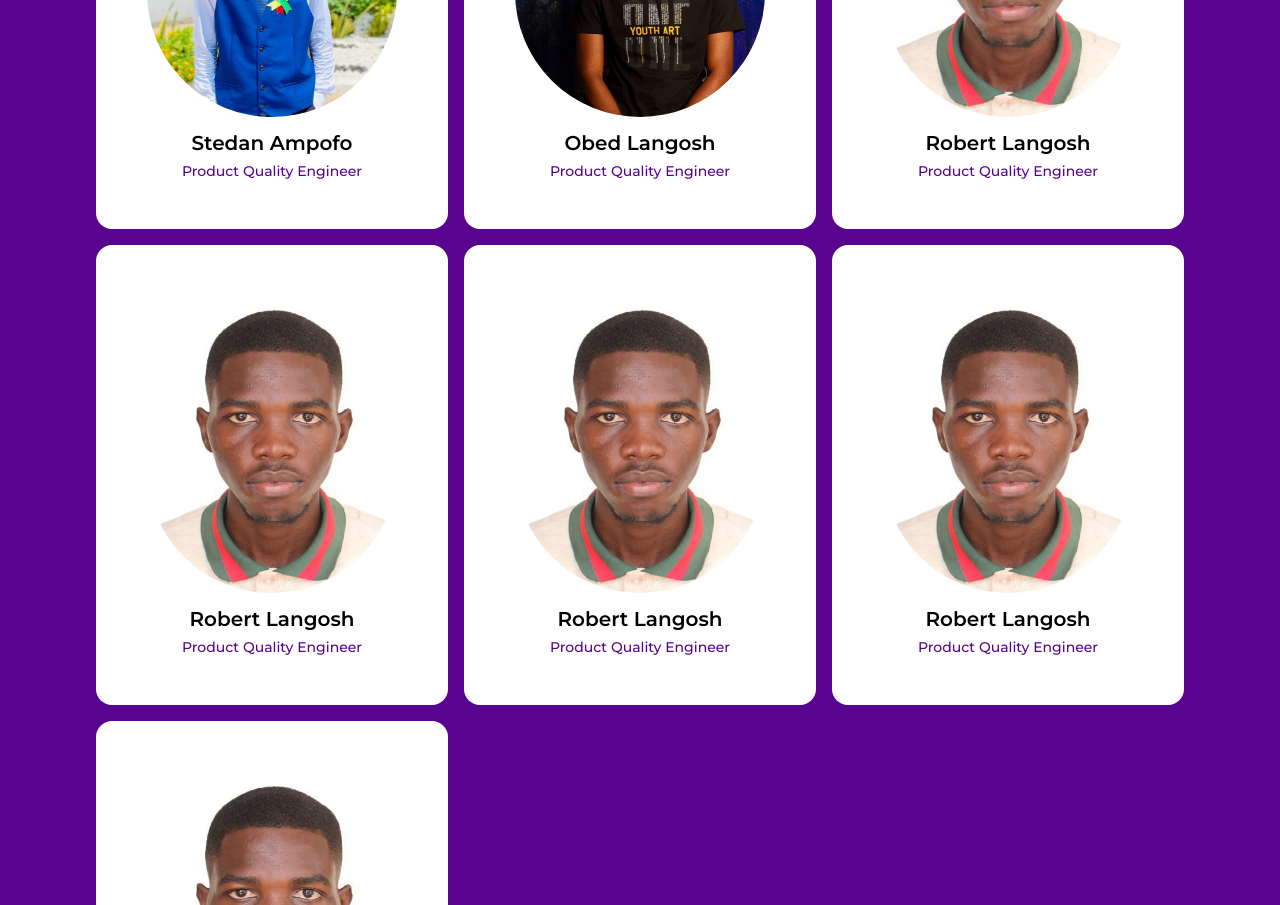
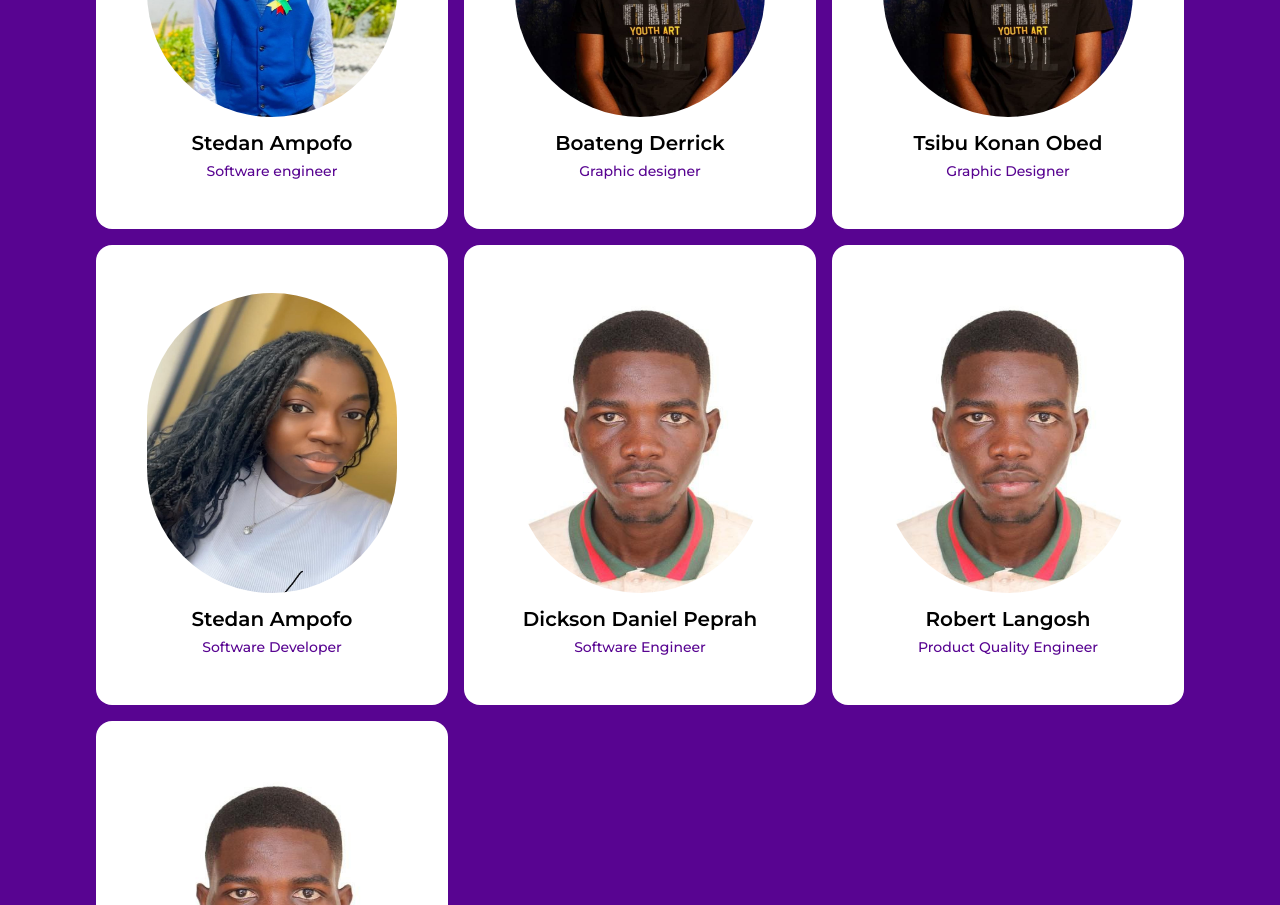
Before and after one commit to aetech24/aetech-site, a React (Vite) app: page /about in a window 1280 px wide. Shown: the part 2240-3145 px from the top of the page. Built offline with nearby package versions, Linux system fonts and the light colour scheme; a web font is replaced by a local one.

Commit message:
add info

```diff
--- a/src/components/FramerMotionText.jsx
+++ b/src/components/FramerMotionText.jsx
@@ -15,7 +15,7 @@ const FramerMotionText = () => {
 
   return (
     <div className="flex items-center">
-      <div className="text-4xl lg:text-6xl font-extrabold text-center">
+      <div className="text-4xl lg:text-5xl font-extrabold">
         <AnimatePresence mode="wait">
           <motion.span
             key={textArray[index]}
--- a/src/constants/index.js
+++ b/src/constants/index.js
@@ -1,10 +1,10 @@
-import Image from "../assets/person.png"
 import Project from '../assets/project.png'
 import Samuella from '../assets/team/Samuella.jpg'
 import Stedan from '../assets/team/Stedan.jpg'
 import Obed from '../assets/team/Obed.jpg'
 import Ken from '../assets/team/Ken.jpg'
 import Godwin from '../assets/team/Godwin.jpg'
+import Millicent from '../assets/team/millicent.jpg'
 
 export const team = [
     {
@@ -52,8 +52,48 @@ export const team = [
     {
         image: Stedan,
         name: "Stedan Ampofo",
-        role: "Product Quality Engineer",
-        bio: "A passionate engineer with over 8 years of experience in quality assurance and product development. Specializing in automated testing frameworks and continuous integration pipelines.",
+        role: "Software engineer",
+        bio: "A passionate engineer with over 3 years of experience in quality and highly optimized software development, with specializing in automated testing frameworks and continuous integration pipelines.",
+        expertise: [
+            "Database management",
+        "Frontend development",
+            "CI/CD Implementation",
+            "Performance Testing",
+            "API Testing"
+        ],
+        experience: [
+            {
+                position: "Intern",
+                company: "Foundervine-Accra",
+                duration: "Septermber 2024-December 2024.",
+                description: "Lead a team of 5 QA engineers, implemented automated testing frameworks that reduced testing time by 60%"
+            },
+            {
+                position: "Frontend developer",
+                company: "Aetech Hub",
+                duration: "2024 - present",
+                description: "Involved in the development of highly optimal frontend applications."
+            }
+        ],
+        education: {
+            degree: "B.Sc. Software Engineering",
+            institution: "Ghana Communication Technology University",
+            year: "2016"
+        },
+        certifications: [
+            "Web building with WordPress"
+        ],
+        social: {
+            linkedin: "https://linkedin.com/in/robert-langosh",
+            github: "https://github.com/rlangosh",
+            twitter: "https://twitter.com/rlangosh"
+        }
+    },
+    {
+        image: Obed,
+        name: "Boateng Derrick",
+        role: "Graphic designer",
+        bio: "Relevant Coursework: Calculus I, Programming I(C++) & II (Java, Python, C#, PHP, JavaScript), Data Structures & Algorithms, Web Technologies & Development, Advanced Web Technologies, Software Engineering I, Microsoft Office Productivity Tools (Word, Excel, PowerPoint), UI/UX Designing and Graphic Designing.",
         expertise: [
             "Quality Assurance",
             "Test Automation",
@@ -64,21 +104,15 @@ export const team = [
         experience: [
             {
                 position: "Senior QA Engineer",
-                company: "Tech Solutions Inc.",
-                duration: "2020-Present",
-                description: "Lead a team of 5 QA engineers, implemented automated testing frameworks that reduced testing time by 60%"
+                company: "Transactshield Africa",
+                duration: "MArch 2024-August 2024",
+                description: "Collaborated with a Team member on designing the user interface and user experience for the project platform."
             },
-            {
-                position: "QA Engineer",
-                company: "Digital Innovations Ltd",
-                duration: "2017-2020",
-                description: "Developed and maintained test suites for web and mobile applications"
-            }
         ],
         education: {
-            degree: "B.Sc. Computer Science",
-            institution: "University of Technology",
-            year: "2016"
+            degree: "B.Sc. Information Technology",
+            institution: "University of Ghana",
+            year: "2026"
         },
         certifications: [
             "AWS Certified Developer",
@@ -93,39 +127,30 @@ export const team = [
     },
     {
         image: Obed,
-        name: "Obed Langosh",
-        role: "Product Quality Engineer",
-        bio: "A passionate engineer with over 8 years of experience in quality assurance and product development. Specializing in automated testing frameworks and continuous integration pipelines.",
+        name: "Tsibu Konan Obed",
+        role: "Graphic Designer",
+        bio: "Seeking a position where I can utilize my design expertise to deliver impactful visuals that align with company goals, improve user experience, and contribute to achieving marketing and branding objectives.",
         expertise: [
-            "Quality Assurance",
-            "Test Automation",
-            "CI/CD Implementation",
-            "Performance Testing",
-            "API Testing"
+            "Graphic designing",
+            "Photography",
+            "Solid understanding of social media platforms.",
+            "Logo designing",
         ],
         experience: [
             {
-                position: "Senior QA Engineer",
-                company: "Tech Solutions Inc.",
-                duration: "2020-Present",
-                description: "Lead a team of 5 QA engineers, implemented automated testing frameworks that reduced testing time by 60%"
+                position: "Intern",
+                company: "Ghana Revenue Authority",
+                duration: "June 2019 - August 2019",
+                description: "Managed taxpayer data, performed data entry, and assisted in the preparation of tax returns."
             },
-            {
-                position: "QA Engineer",
-                company: "Digital Innovations Ltd",
-                duration: "2017-2020",
-                description: "Developed and maintained test suites for web and mobile applications"
-            }
         ],
         education: {
-            degree: "B.Sc. Computer Science",
-            institution: "University of Technology",
-            year: "2016"
+            degree: "Bsc. degree",
+            institution: "University of Ghana.",
+            year: "2022-2026"
         },
         certifications: [
-            "AWS Certified Developer",
-            "ISTQB Advanced Level Test Automation Engineer",
-            "Selenium Certified Professional"
+            "Certification in Graphic Design",
         ],
         social: {
             linkedin: "https://linkedin.com/in/robert-langosh",
@@ -134,41 +159,47 @@ export const team = [
         }
     },
     {
-        image: Ken,
-        name: "Robert Langosh",
-        role: "Product Quality Engineer",
-        bio: "A passionate engineer with over 8 years of experience in quality assurance and product development. Specializing in automated testing frameworks and continuous integration pipelines.",
-        expertise: [
-            "Quality Assurance",
-            "Test Automation",
-            "CI/CD Implementation",
-            "Performance Testing",
-            "API Testing"
-        ],
+        image: Millicent,
+        name: "Stedan Ampofo",
+        role: "Software Developer",
+        bio: "I am a highly motivated individual who  strives to solve world problems with the skills I have acquired in software development.",
+        // expertise: [
+        //     "Quality Assurance",
+        //     "Test Automation",
+        //     "CI/CD Implementation",
+        //     "Performance Testing",
+        //     "API Testing"
+        // ],
         experience: [
             {
-                position: "Senior QA Engineer",
-                company: "Tech Solutions Inc.",
-                duration: "2020-Present",
-                description: "Lead a team of 5 QA engineers, implemented automated testing frameworks that reduced testing time by 60%"
+                position: "Intern",
+                company: "Ghana Revenue Authority",
+                duration: "2019-Present",
+                description: "Participated in outdoor compliance activities, enhancing taxpayer outreach and engagement."
             },
             {
-                position: "QA Engineer",
-                company: "Digital Innovations Ltd",
-                duration: "2017-2020",
-                description: "Developed and maintained test suites for web and mobile applications"
-            }
+                position: "Part-Time Personal Assistant. (Content Creation).",
+                company: "Kwadwo Sheldon Studios",
+                duration: "2022-2022",
+                description: "Managed production equipment and aided in YouTube uploads, contributing to an increase in content engagement."
+            },
+            {
+                position: "National Service Personnel (Finance & Economic Cluster Committee)",
+                company: "Parliament House of Ghana",
+                duration: "2022-2023",
+                description: "Facilitated correspondence distribution and meeting observations, strengthening interdepartmental communication."
+            },
         ],
         education: {
-            degree: "B.Sc. Computer Science",
-            institution: "University of Technology",
-            year: "2016"
+            degree: "Master of Arts (M.A.) in International Affairs",
+            institution: "University of Ghana",
+            year: "2023 - 2024"
         },
-        certifications: [
-            "AWS Certified Developer",
-            "ISTQB Advanced Level Test Automation Engineer",
-            "Selenium Certified Professional"
-        ],
+        // certifications: [
+        //     "AWS Certified Developer",
+        //     "ISTQB Advanced Level Test Automation Engineer",
+        //     "Selenium Certified Professional"
+        // ],
         social: {
             linkedin: "https://linkedin.com/in/robert-langosh",
             github: "https://github.com/rlangosh",
@@ -177,75 +208,32 @@ export const team = [
     },
     {
         image: Ken,
-        name: "Robert Langosh",
-        role: "Product Quality Engineer",
-        bio: "A passionate engineer with over 8 years of experience in quality assurance and product development. Specializing in automated testing frameworks and continuous integration pipelines.",
+        name: "Dickson Daniel Peprah",
+        role: "Software Engineer",
+        bio: "A highly skilled full-stack web developer with a strong focus on frontend technologies. Proficient in HTML, CSS, JavaScript, React, TailwindCSS, Next.js, TypeScript, and more. Adept at building highly optimized web applications, with a keen eye for detail and a commitment to prioritizing client and employer needs. Excellent communicator with the ability to quickly adapt to new environments and technologies.",
         expertise: [
-            "Quality Assurance",
-            "Test Automation",
-            "CI/CD Implementation",
-            "Performance Testing",
+            "Backend application development",
+            "Frontend application development",
+            "Database administration",
             "API Testing"
         ],
         experience: [
             {
-                position: "Senior QA Engineer",
-                company: "Tech Solutions Inc.",
-                duration: "2020-Present",
-                description: "Lead a team of 5 QA engineers, implemented automated testing frameworks that reduced testing time by 60%"
+                position: "Freellance web developer",
+                company: "Silverback IT solutions.",
+                duration: "July 2024 -November 2024.",
+                description: "- Develop highly optimized web applications for various clients using modern web development technologies."
             },
             {
-                position: "QA Engineer",
-                company: "Digital Innovations Ltd",
+                position: "Software engineer",
+                company: "Aetech Hub",
                 duration: "2017-2020",
                 description: "Developed and maintained test suites for web and mobile applications"
             }
         ],
         education: {
-            degree: "B.Sc. Computer Science",
-            institution: "University of Technology",
-            year: "2016"
-        },
-        certifications: [
-            "AWS Certified Developer",
-            "ISTQB Advanced Level Test Automation Engineer",
-            "Selenium Certified Professional"
-        ],
-        social: {
-            linkedin: "https://linkedin.com/in/robert-langosh",
-            github: "https://github.com/rlangosh",
-            twitter: "https://twitter.com/rlangosh"
-        }
-    },
-    {
-        image: Ken,
-        name: "Robert Langosh",
-        role: "Product Quality Engineer",
-        bio: "A passionate engineer with over 8 years of experience in quality assurance and product development. Specializing in automated testing frameworks and continuous integration pipelines.",
-        expertise: [
-            "Quality Assurance",
-            "Test Automation",
-            "CI/CD Implementation",
-            "Performance Testing",
-            "API Testing"
-        ],
-        experience: [
-            {
-                position: "Senior QA Engineer",
-                company: "Tech Solutions Inc.",
-                duration: "2020-Present",
-                description: "Lead a team of 5 QA engineers, implemented automated testing frameworks that reduced testing time by 60%"
-            },
-            {
-                position: "QA Engineer",
-                company: "Digital Innovations Ltd",
-                duration: "2017-2020",
-                description: "Developed and maintained test suites for web and mobile applications"
-            }
-        ],
-        education: {
-            degree: "B.Sc. Computer Science",
-            institution: "University of Technology",
+            degree: "B.Sc. Information Technology.",
+            institution: "University of Ghana",
             year: "2016"
         },
         certifications: [
```
Also changed, not shown: src/components/TeamMember.jsx (+5 -5 lines), src/assets/team/millicent.jpg (renamed from src/assets/team/img2.jpg).
